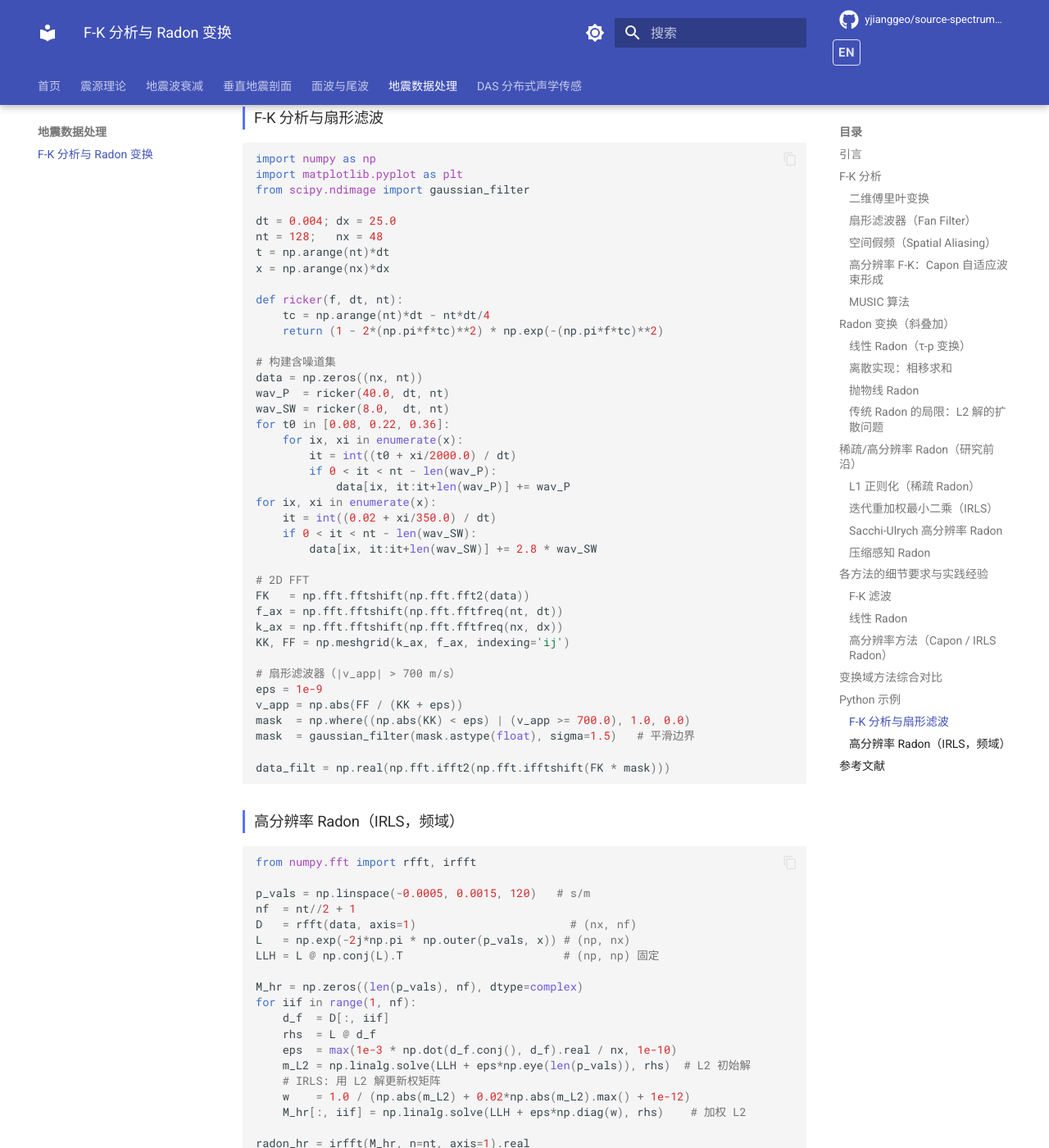
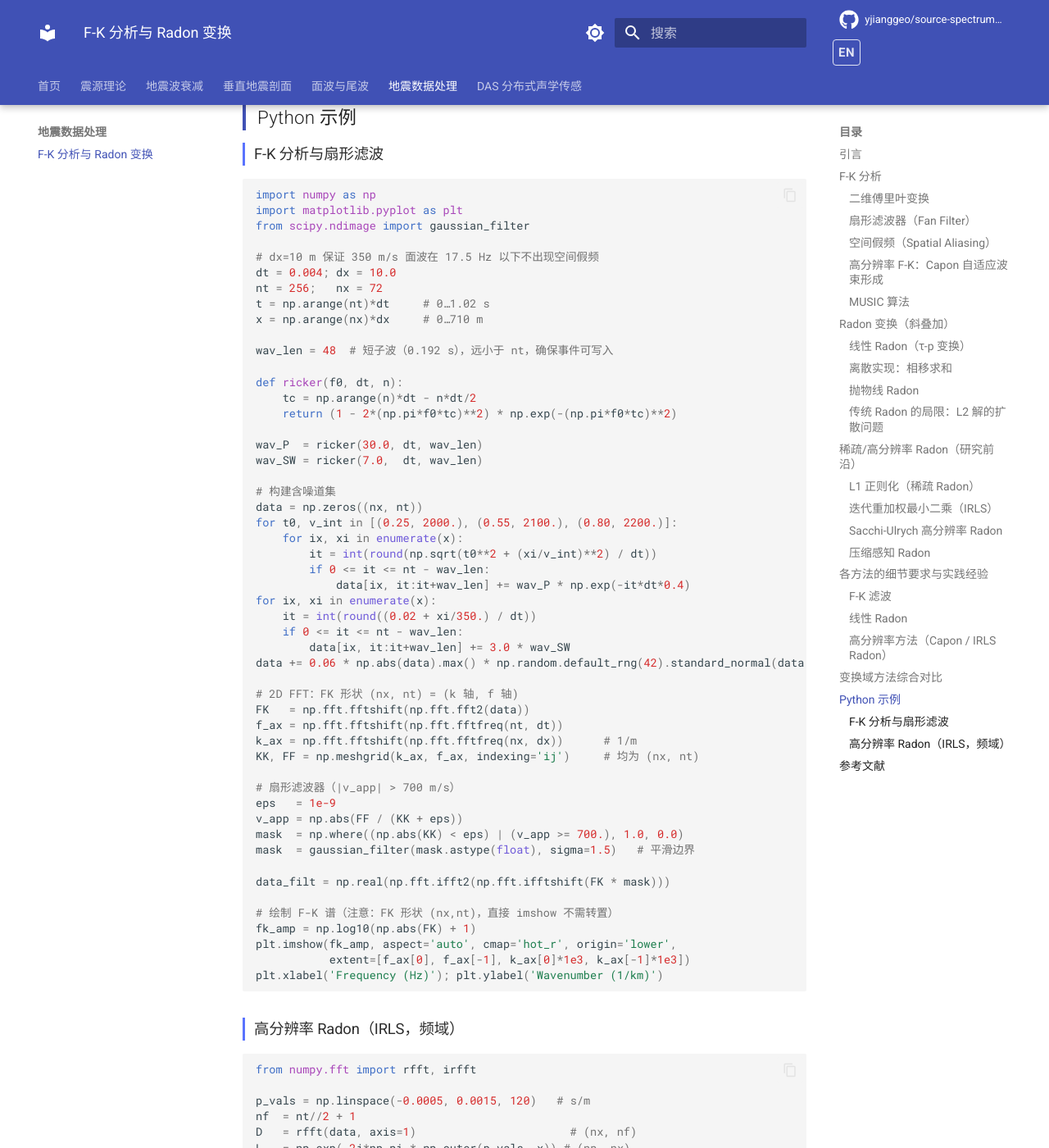
Before and after one commit to yjianggeo/seismic-notes, an MkDocs documentation site: the page built from docs/fk-radon.md, in a window 1280 px wide and 1400 px high, scrolled down 8904 px. Shown: the whole window at 82% size. Built offline with MkDocs 1.6.1 and Material for MkDocs 9.7.7, drawn with Linux system fonts in a browser that asks for light colours; comment, search, counter and statistics services are not loaded.

Commit message:
Fix rendering bugs: boldsymbol MathJax, figure generation errors
- mathjax.js: explicitly load boldsymbol and ams packages via loader.load
  so \boldsymbol renders correctly across all browsers
- sw_dispersion.png: replace steep tanh dispersion curve with Lorentzian
  c(f)=VR1+(VR2-VR1)/(1+(f/f_t)^2); group velocity U now has positive
  minimum (~138 m/s) instead of going unphysically negative
- fk_analysis.png: fix synthetic data generation (wav_len=48 << nt=256
  so events are actually inserted); dx=10m avoids spatial aliasing of
  350m/s surface wave; correct F-K imshow orientation (origin=lower,
  no erroneous transpose); velocity lines placed correctly in (f,k) space
- radon_transform.png: rebuild with proper hyperbolic-moveout CMP gather
  and frequency-domain L2/IRLS Radon; L2 smearing vs sparse focusing
  is now clearly visible
- surface-coda.md / fk-radon.md: update Python example code to match

Co-Authored-By: Claude Sonnet 4.6 <noreply@anthropic.com>

````diff
--- a/docs/assets/javascripts/mathjax.js
+++ b/docs/assets/javascripts/mathjax.js
@@ -1,9 +1,13 @@
 window.MathJax = {
+  loader: {
+    load: ['[tex]/boldsymbol', '[tex]/ams']
+  },
   tex: {
     inlineMath: [["\\(", "\\)"]],
     displayMath: [["\\[", "\\]"]],
     processEscapes: true,
-    processEnvironments: true
+    processEnvironments: true,
+    packages: {'[+]': ['boldsymbol', 'ams']}
   },
   options: {
     ignoreHtmlClass: ".*|",
--- a/docs/fk-radon.md
+++ b/docs/fk-radon.md
@@ -277,42 +277,53 @@ import numpy as np
 import matplotlib.pyplot as plt
 from scipy.ndimage import gaussian_filter
 
-dt = 0.004; dx = 25.0
-nt = 128;   nx = 48
-t = np.arange(nt)*dt
-x = np.arange(nx)*dx
+# dx=10 m 保证 350 m/s 面波在 17.5 Hz 以下不出现空间假频
+dt = 0.004; dx = 10.0
+nt = 256;   nx = 72
+t = np.arange(nt)*dt     # 0…1.02 s
+x = np.arange(nx)*dx     # 0…710 m
 
-def ricker(f, dt, nt):
-    tc = np.arange(nt)*dt - nt*dt/4
-    return (1 - 2*(np.pi*f*tc)**2) * np.exp(-(np.pi*f*tc)**2)
+wav_len = 48  # 短子波（0.192 s），远小于 nt，确保事件可写入
+
+def ricker(f0, dt, n):
+    tc = np.arange(n)*dt - n*dt/2
+    return (1 - 2*(np.pi*f0*tc)**2) * np.exp(-(np.pi*f0*tc)**2)
+
+wav_P  = ricker(30.0, dt, wav_len)
+wav_SW = ricker(7.0,  dt, wav_len)
 
 # 构建含噪道集
 data = np.zeros((nx, nt))
-wav_P  = ricker(40.0, dt, nt)
-wav_SW = ricker(8.0,  dt, nt)
-for t0 in [0.08, 0.22, 0.36]:
+for t0, v_int in [(0.25, 2000.), (0.55, 2100.), (0.80, 2200.)]:
     for ix, xi in enumerate(x):
-        it = int((t0 + xi/2000.0) / dt)
-        if 0 < it < nt - len(wav_P):
-            data[ix, it:it+len(wav_P)] += wav_P
+        it = int(round(np.sqrt(t0**2 + (xi/v_int)**2) / dt))
+        if 0 <= it <= nt - wav_len:
+            data[ix, it:it+wav_len] += wav_P * np.exp(-it*dt*0.4)
 for ix, xi in enumerate(x):
-    it = int((0.02 + xi/350.0) / dt)
-    if 0 < it < nt - len(wav_SW):
-        data[ix, it:it+len(wav_SW)] += 2.8 * wav_SW
+    it = int(round((0.02 + xi/350.) / dt))
+    if 0 <= it <= nt - wav_len:
+        data[ix, it:it+wav_len] += 3.0 * wav_SW
+data += 0.06 * np.abs(data).max() * np.random.default_rng(42).standard_normal(data.shape)
 
-# 2D FFT
+# 2D FFT：FK 形状 (nx, nt) = (k 轴, f 轴)
 FK   = np.fft.fftshift(np.fft.fft2(data))
 f_ax = np.fft.fftshift(np.fft.fftfreq(nt, dt))
-k_ax = np.fft.fftshift(np.fft.fftfreq(nx, dx))
-KK, FF = np.meshgrid(k_ax, f_ax, indexing='ij')
+k_ax = np.fft.fftshift(np.fft.fftfreq(nx, dx))      # 1/m
+KK, FF = np.meshgrid(k_ax, f_ax, indexing='ij')     # 均为 (nx, nt)
 
 # 扇形滤波器（|v_app| > 700 m/s）
-eps = 1e-9
+eps   = 1e-9
 v_app = np.abs(FF / (KK + eps))
-mask  = np.where((np.abs(KK) < eps) | (v_app >= 700.0), 1.0, 0.0)
+mask  = np.where((np.abs(KK) < eps) | (v_app >= 700.), 1.0, 0.0)
 mask  = gaussian_filter(mask.astype(float), sigma=1.5)   # 平滑边界
 
 data_filt = np.real(np.fft.ifft2(np.fft.ifftshift(FK * mask)))
+
+# 绘制 F-K 谱（注意：FK 形状 (nx,nt)，直接 imshow 不需转置）
+fk_amp = np.log10(np.abs(FK) + 1)
+plt.imshow(fk_amp, aspect='auto', cmap='hot_r', origin='lower',
+           extent=[f_ax[0], f_ax[-1], k_ax[0]*1e3, k_ax[-1]*1e3])
+plt.xlabel('Frequency (Hz)'); plt.ylabel('Wavenumber (1/km)')
 ```
 
 ### 高分辨率 Radon（IRLS，频域）
````
Also changed, not shown: docs/surface-coda.md (+11 -6 lines), docs/assets/images/fk_analysis.png, docs/assets/images/radon_transform.png, docs/assets/images/sw_dispersion.png.
